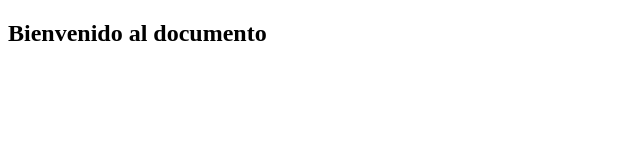
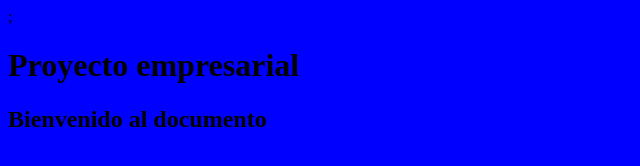
Before and after one commit to DPedroviejo/Proyecto-prueba-git, a plain HTML site: page Index.html in a window 1280 px wide. Shown: the whole page, without its empty margins (0-640 px from the left). Drawn offline with Linux system fonts and the light colour scheme.

Commit message:
parrafo y color de fondo

```diff
--- a/Index.html
+++ b/Index.html
@@ -1,9 +1,11 @@
 <!DOCTYPE html>
 <html>
     <head>
-
+        <meta charset "utf-8">;
+        <Title>Proyecto de prueba de git</Title>
+        <link href ="css/estilos.css" rel ="stylesheet" type = "text/css">
     </head>
-    <body>
+    <body><h1>Proyecto empresarial</h1>
         <h2>Bienvenido al documento</h2>
     </body>
 </html>
--- /dev/null
+++ b/css/estilos.css
@@ -0,0 +1,6 @@
+@charset "utf-8";
+/* CSS Document*/
+
+body{
+    background-color: blue;
+}
--- /dev/null
+++ b/js/JavaScript.js
@@ -0,0 +1 @@
+//JAVASCRIPT DOCUMENT
```
